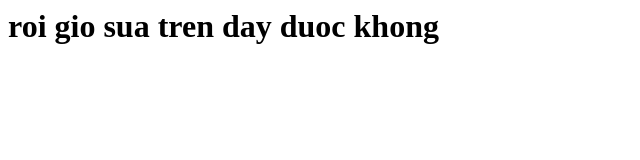
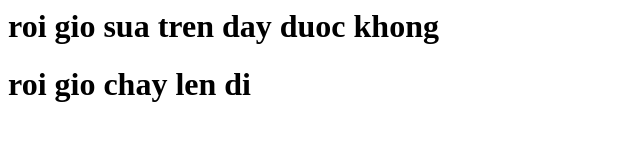
Before and after one commit to Raintostorm/github-, a plain HTML site: page index.html in a window 1280 px wide. Shown: the whole page, without its empty margins (0-640 px from the left). Drawn offline with Linux system fonts and the light colour scheme.

Commit message:
chaylendi

```diff
--- a/index.html
+++ b/index.html
@@ -1 +1,3 @@
 <h1>roi gio sua tren day duoc khong</h1>
+
+<h1>roi gio chay len di</h1>
```
